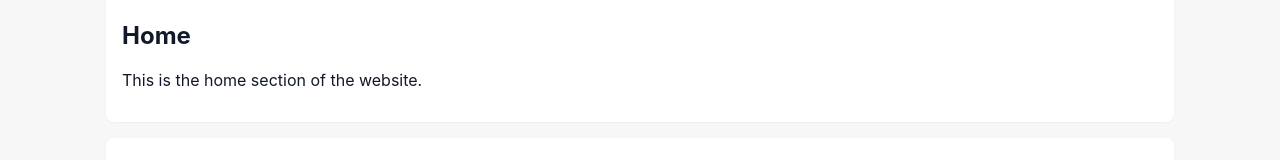
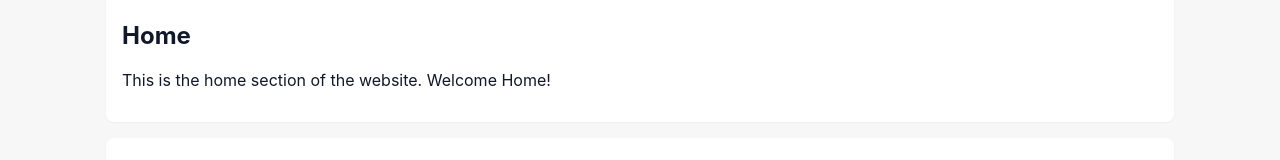
Before and after one commit to nobich/demo-repo, a plain HTML site: page index.html in a window 1280 px wide. Shown: the part 151-311 px from the top of the page. Drawn offline with Linux system fonts and the light colour scheme.

Commit message:
updated text to Welcome Home!

```diff
--- a/index.html
+++ b/index.html
@@ -23,7 +23,7 @@
         <h1>Welcome to Our Website</h1>
         <section id="home">
             <h2>Home</h2>
-            <p>This is the home section of the website.</p>
+            <p>This is the home section of the website. Welcome Home!</p>
         </section>
 
         <section id="about">
```
